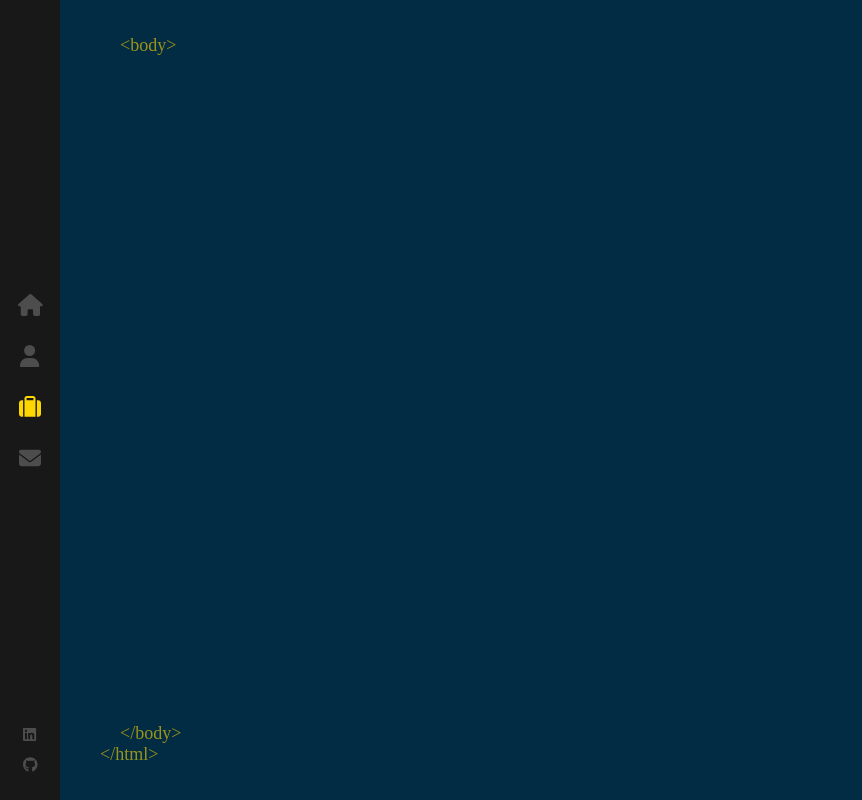
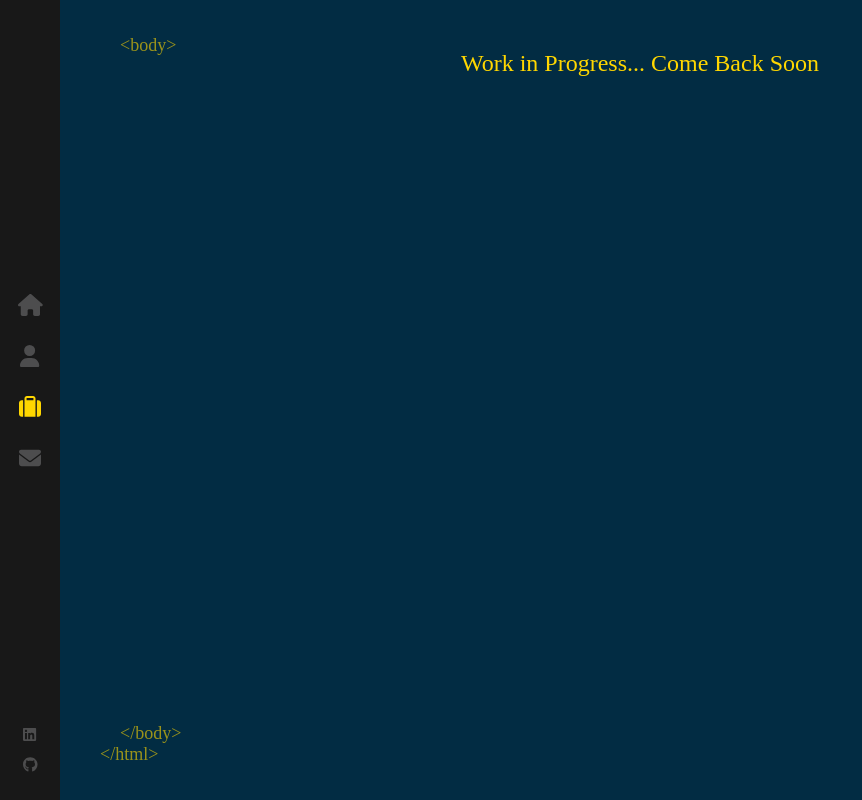
Before and after one commit to JustinStutler/justinstutler.github.io, a React (Create React App) app in the folder react-portfolio/: page /projects in a window 1280 px wide. Shown: the whole page, without its empty margins (0-862 px from the left). Built offline with nearby package versions, Linux system fonts and the light colour scheme.

Commit message:
Added Work in progress text

```diff
--- a/react-portfolio/src/components/About/index.js
+++ b/react-portfolio/src/components/About/index.js
@@ -1,7 +1,10 @@
 import './index.scss'
 
 const About = () => {
-    return <></>
+    return <><div style={{ textAlign: 'center', color: '#ffd700', fontSize: '24px', marginTop: '50px' }}>
+        Work in Progress... Come Back Soon
+    </div>
+    </>
 }
 
 export default About;
--- a/react-portfolio/src/components/Projects/index.js
+++ b/react-portfolio/src/components/Projects/index.js
@@ -1,7 +1,10 @@
 import './index.scss'
 
 const Projects = () => {
-    return <></>
+    return <><div style={{ textAlign: 'center', color: '#ffd700', fontSize: '24px', marginTop: '50px' }}>
+        Work in Progress... Come Back Soon
+    </div>
+    </>
 }
 
 export default Projects;
```
